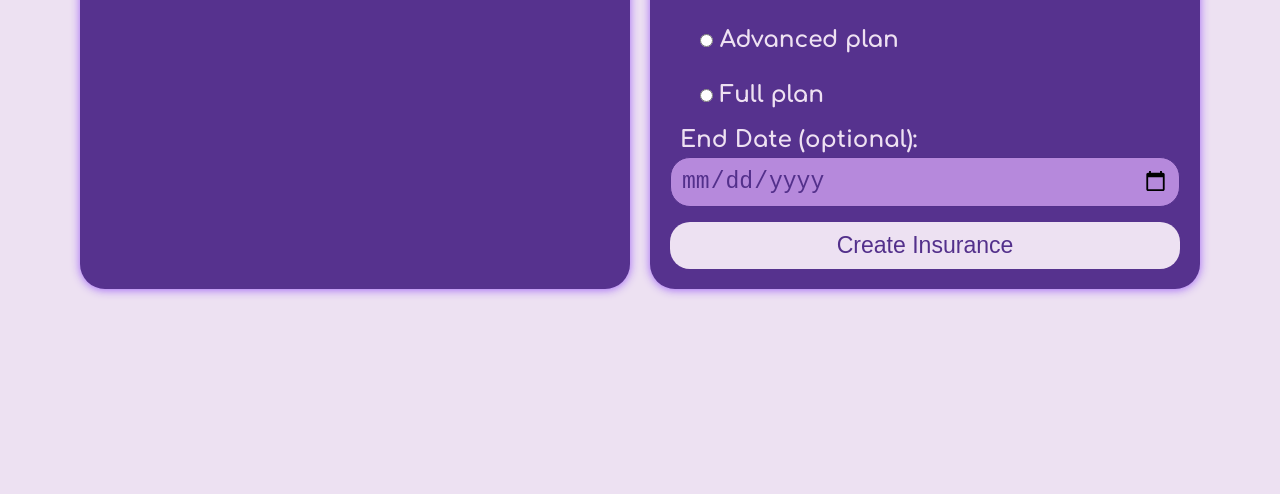
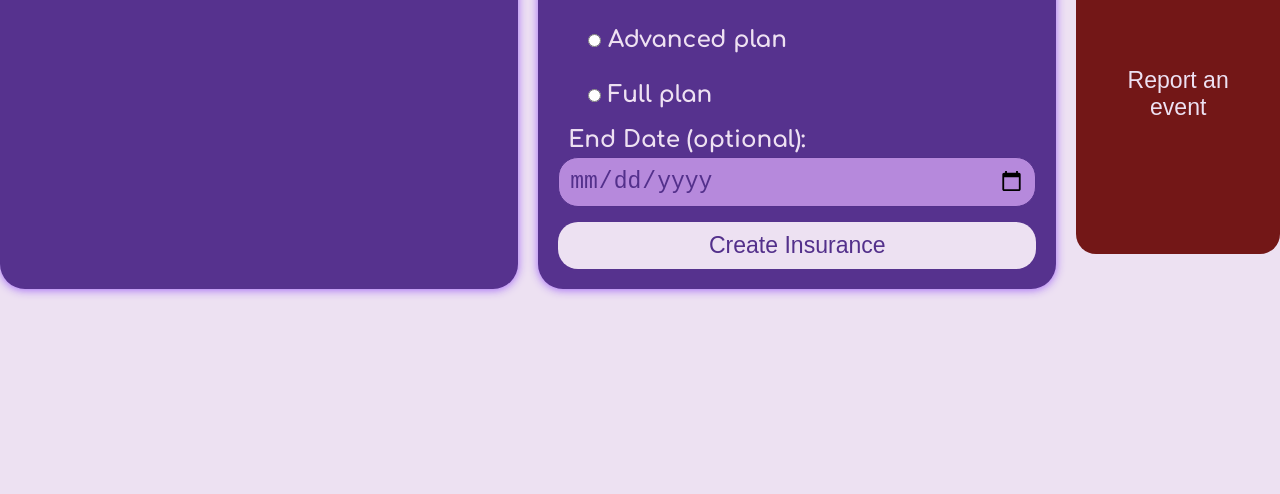
Before and after one commit to Trup10ka/Sofly, a plain HTML site: page sites/dashboard.html in a window 1280 px wide. Shown: the part 306-800 px from the top of the page. Drawn offline with Linux system fonts and the light colour scheme; files that its build step writes are made by us from their sources; no server answers; files whose address does not match are found by name.

Commit message:
Add button on dashboard to page report-event

```diff
--- a/public/style.css
+++ b/public/style.css
@@ -218,3 +218,21 @@ form h2 {
     font-size: 0.9rem;
     font-style: italic;
 }
+
+.report-event-button {
+    margin-top: 35px;
+    margin-bottom: 35px;
+    padding: 10px 25px;
+    background-color: #731717;
+    border: none;
+    color: #EDE1F2;
+    border-radius: 20px;
+    cursor: pointer;
+    text-align: center;
+    display: block;
+    text-decoration: none;
+}
+
+.report-event-button:hover {
+    background-color: #a81b1b;
+}
--- a/sites/dashboard.html
+++ b/sites/dashboard.html
@@ -45,6 +45,8 @@
             <button id="create-insurance-button" type="submit">Create Insurance</button>
         </form>
     </div>
+
+    <button onclick="window.location.href = '/report'" class="report-event-button">Report an event</button>
 </div>
 <script src="public/scripts/dashboard.js"></script>
 </body>
```
